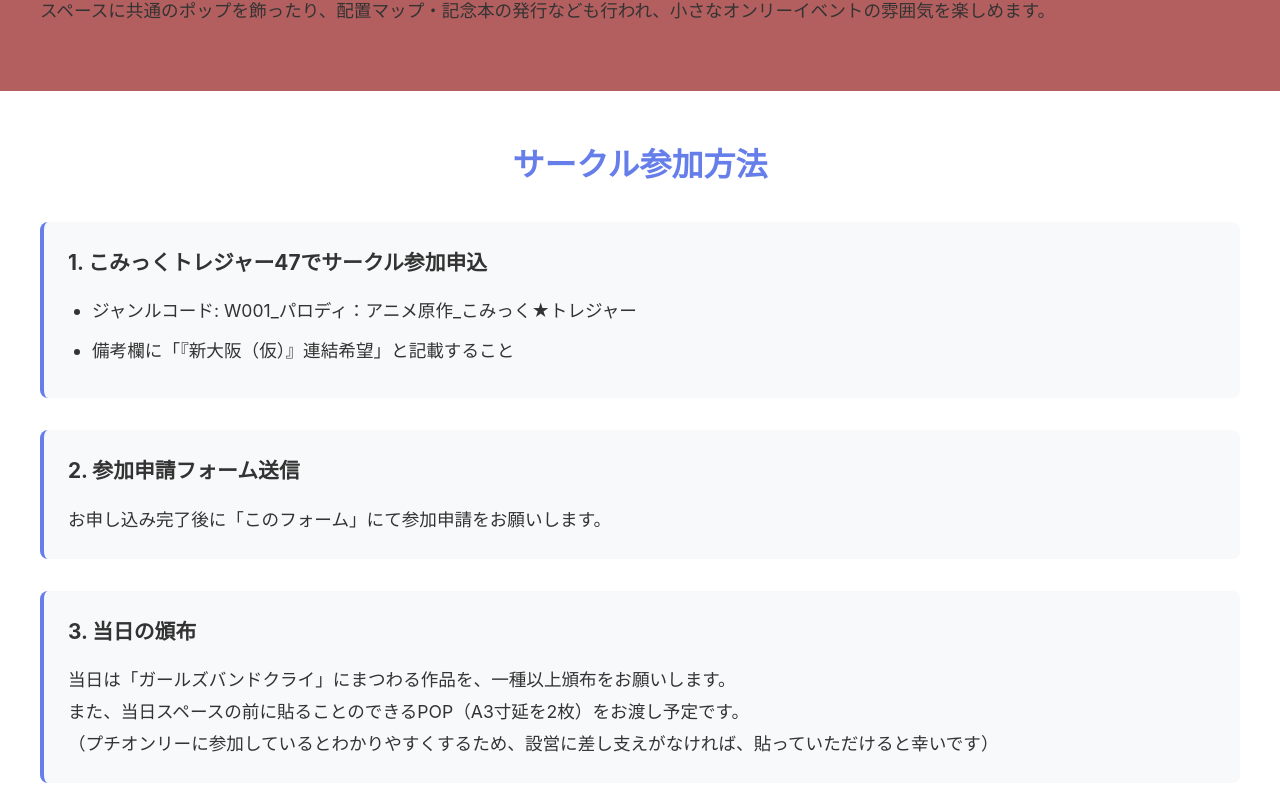
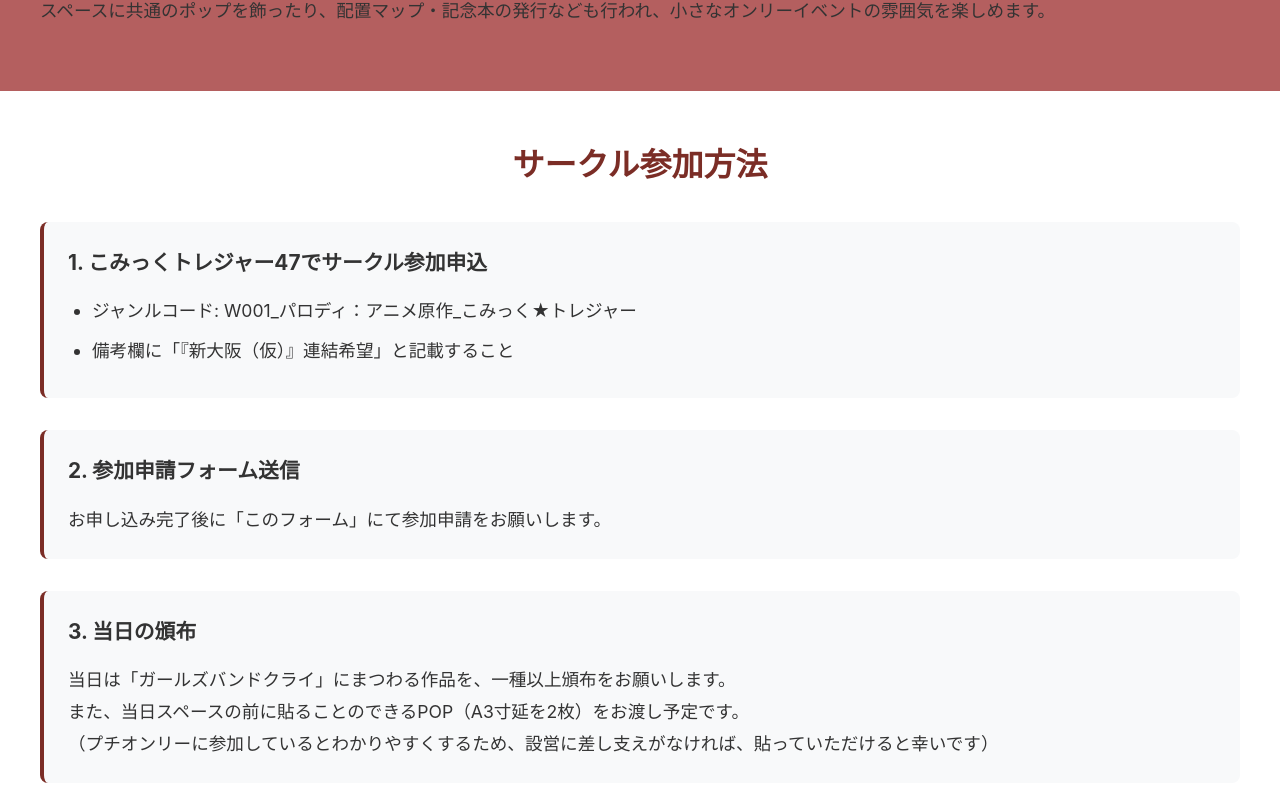
Before and after one commit to aikoikom/gbc_shinoosaka, a Next.js app: page /gbc_shinoosaka/ in a window 1280 px wide. Shown: the part 957-1760 px from the top of the page. Built offline with nearby package versions, Linux system fonts and the light colour scheme.

Commit message:
Update CircleParticipation.module.css
タイトルと.stepをボルドー#7b2d26に

```diff
--- a/components/CircleParticipation/CircleParticipation.module.css
+++ b/components/CircleParticipation/CircleParticipation.module.css
@@ -13,7 +13,7 @@
   font-weight: bold;
   margin-bottom: 2rem;
   text-align: center;
-  color: #667eea;
+  color: #7b2d26;
 }
 
 .content {
@@ -26,7 +26,7 @@
   background-color: #f8f9fa;
   padding: 1.5rem;
   border-radius: 8px;
-  border-left: 4px solid #667eea;
+  border-left: 4px solid #7b2d26;
 }
 
 .stepTitle {
```
